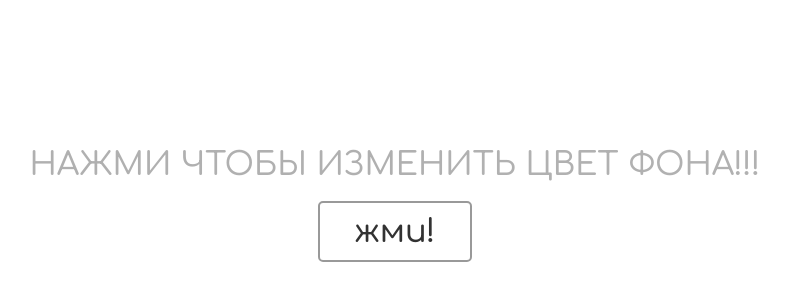
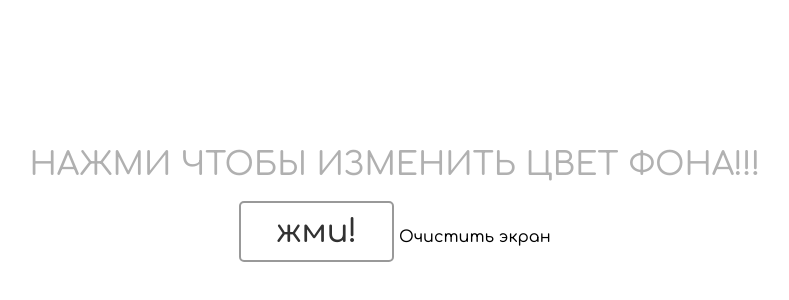
Before and after one commit to Alexey2236/randomBackgraund, a plain HTML site: page index.html in a window 1280 px wide. Shown: the part 226-526 px from the top of the page, without its empty margins (245-1034 px from the left). Drawn offline with Linux system fonts and the light colour scheme.

Commit message:
Update index.html

```diff
--- a/index.html
+++ b/index.html
@@ -1,4 +1,4 @@
-<!DOCTYPE html>
+    <!DOCTYPE html>
 <html lang="en">
 
 <head>
@@ -15,8 +15,11 @@
         <div class="header">
             <p class="title">Нажми чтобы изменить цвет фона!!!</p>
             <a href="#" class="b">Жми!</a>
+            <a href="#" class="scrin">Очистить экран</a>
         </div>
     </div>
+    </div>
+
     <script src="main.js"></script>
 </body>
 
```
